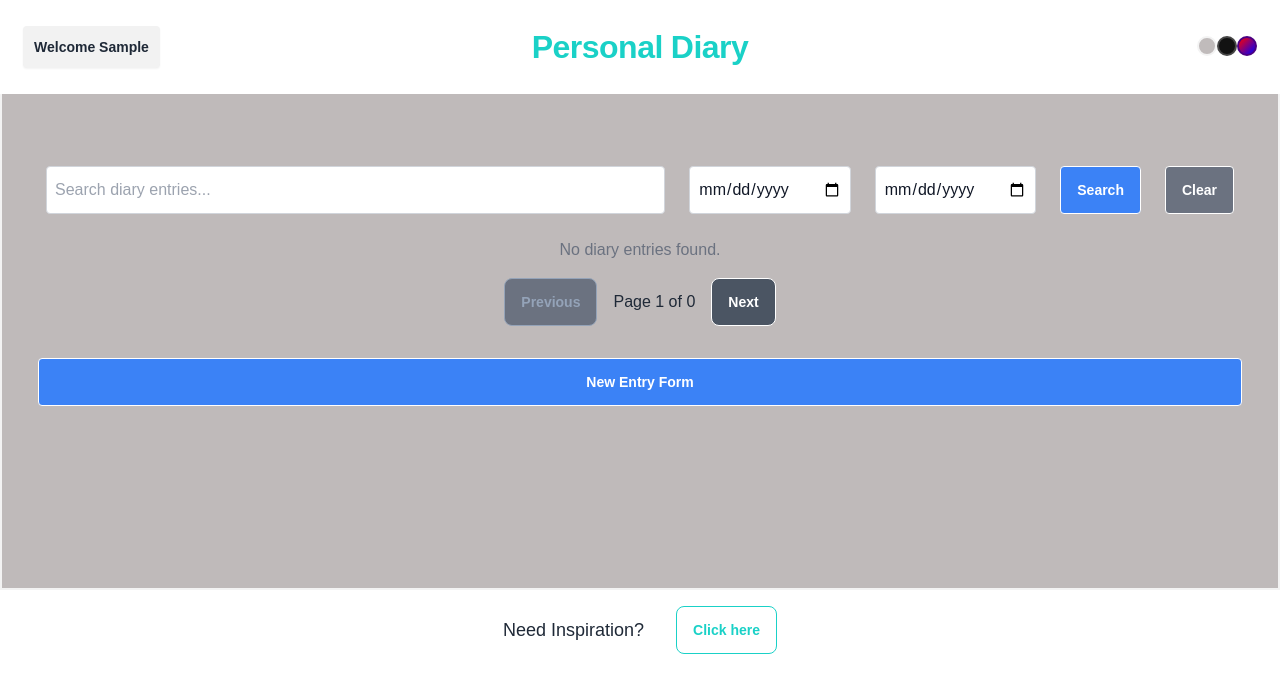
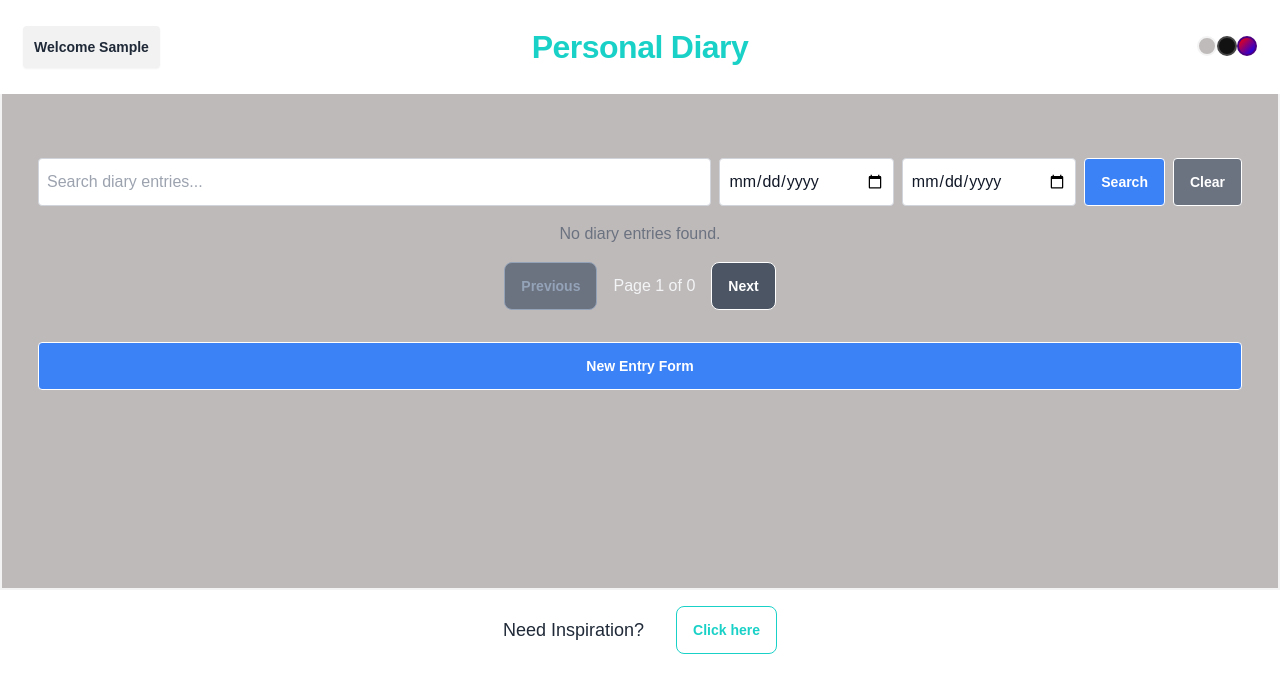
Before and after one commit to Mounika-Nanjala/Personal-Dairy, a React (Vite) app: page / in a window 1280 px wide. Both pictures are taken after typing "Sample" into the empty fields and a click on the button "Start". Shown: the top 692 px of the page. Built offline with nearby package versions, Linux system fonts and the light colour scheme.

Commit message:
updated files

```diff
--- a/src/components/SearchUI.jsx
+++ b/src/components/SearchUI.jsx
@@ -24,7 +24,7 @@ const SearchUI = ({
     filterEntries(); // Always filter, even if only text search is applied
   };
   return (
-    <div className="md:flex md:flex-row justify-between md:gap-2 mb-4">
+    <div className="md:flex md:flex-row justify-between space-y-2 md:space-y-0 md:space-x-2 mb-4">
       {/* Alert when only one date is entered */}
       {showAlert && (
         <div
@@ -50,7 +50,7 @@ const SearchUI = ({
         placeholder="Search diary entries..."
         value={searchQuery}
         onChange={(e) => setSearchQuery(e.target.value)}
-        className="border border-gray-300 dark:border-gray-600 bg-white dark:bg-gray-800 p-2 m-2 rounded w-full text-gray-900 dark:text-gray-100"
+        className="border border-gray-300 dark:border-gray-600 bg-white dark:bg-gray-800 p-2 rounded w-full text-gray-900 dark:text-gray-100"
       />
 
       {/* Date Inputs */}
@@ -58,28 +58,28 @@ const SearchUI = ({
         type="date"
         value={fromDate}
         onChange={(e) => setFromDate(e.target.value)}
-        className="border border-gray-300 dark:border-gray-600 bg-white dark:bg-gray-800 p-2 m-2 rounded w-full md:w-1/4 text-gray-900 dark:text-gray-100"
+        className="border border-gray-300 dark:border-gray-600 bg-white dark:bg-gray-800 p-2 rounded w-full md:w-1/4 text-gray-900 dark:text-gray-100"
       />
 
       <input
         type="date"
         value={toDate}
         onChange={(e) => setToDate(e.target.value)}
-        className="border border-gray-300 dark:border-gray-600 bg-white dark:bg-gray-800 p-2 m-2 rounded w-full md:w-1/4 text-gray-900 dark:text-gray-100"
+        className="border border-gray-300 dark:border-gray-600 bg-white dark:bg-gray-800 p-2 rounded w-full md:w-1/4 text-gray-900 dark:text-gray-100"
       />
 
       {/* Search Button */}
       <Button
         text="Search"
         onClick={handleSearch}
-        className="bg-blue-500 dark:bg-blue-700 text-white px-4 py-2 m-2 rounded hover:bg-blue-600 dark:hover:bg-blue-800 flex-1"
+        className="bg-blue-500 dark:bg-blue-700 text-white px-4 py-2 rounded hover:bg-blue-600 dark:hover:bg-blue-800 flex-1 w-full md:w-auto"
       />
 
       {/* Clear Filter Button */}
       <Button
         text="Clear"
         onClick={clearFilters}
-        className="bg-gray-500 dark:bg-gray-700 text-white px-4 py-2 m-2 rounded hover:bg-gray-600 dark:hover:bg-gray-800 flex-1"
+        className="bg-gray-500 dark:bg-gray-700 text-white px-4 py-2 rounded hover:bg-gray-600 dark:hover:bg-gray-800 flex-1 w-full md:w-auto"
       />
     </div>
   );
--- a/src/pages/Homepage.jsx
+++ b/src/pages/Homepage.jsx
@@ -67,7 +67,7 @@ const Homepage = ({ entries, setEntries }) => {
   const totalPages = Math.ceil(displayedEntries.length / entriesPerPage);
   const indexOfLastEntry = currentPage * entriesPerPage;
   const indexOfFirstEntry = indexOfLastEntry - entriesPerPage;
-  const currentEntries = displayedEntries.slice(indexOfFirstEntry, indexOfLastEntry);
+  // const currentEntries = displayedEntries.slice(indexOfFirstEntry, indexOfLastEntry);
 
   // Handle page change
   const handleNextPage = () => {
@@ -122,7 +122,6 @@ const Homepage = ({ entries, setEntries }) => {
 
       {/* Display Entries (Paginated List) */}
       <Entries
-        // entries={isFiltered ? filteredEntries : entries}
         onSelect={setSelectedEntry}
         onDelete={handleDelete}
         entries={
@@ -141,7 +140,7 @@ const Homepage = ({ entries, setEntries }) => {
         >
           Previous
         </button>
-        <span className="mx-4 mt-3 text-gray-800 dark:text-gray-100">
+        <span className="mx-4 mt-3 text-gray-100">
           Page {currentPage} of {totalPages}
         </span>
         <button
```
